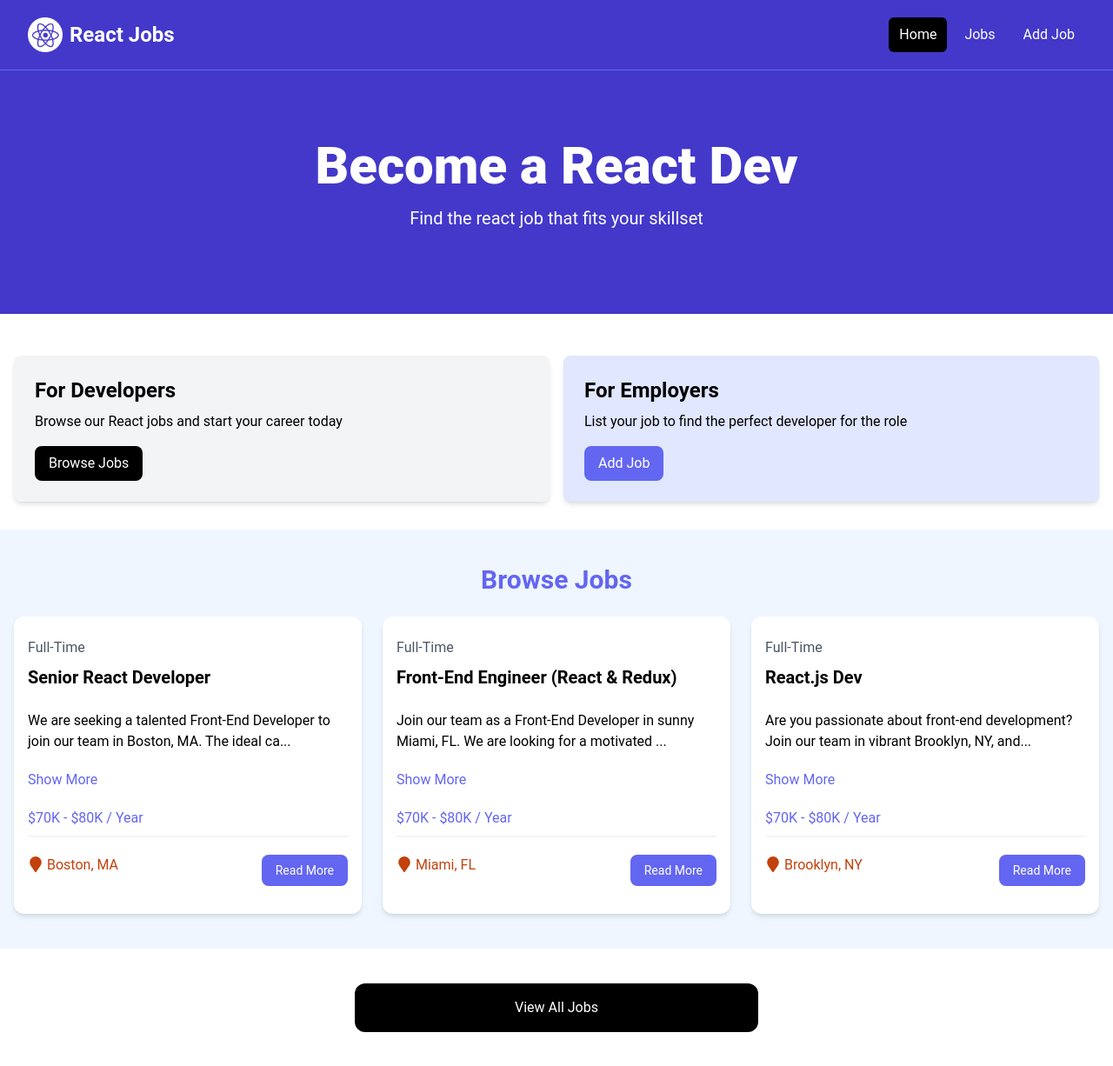
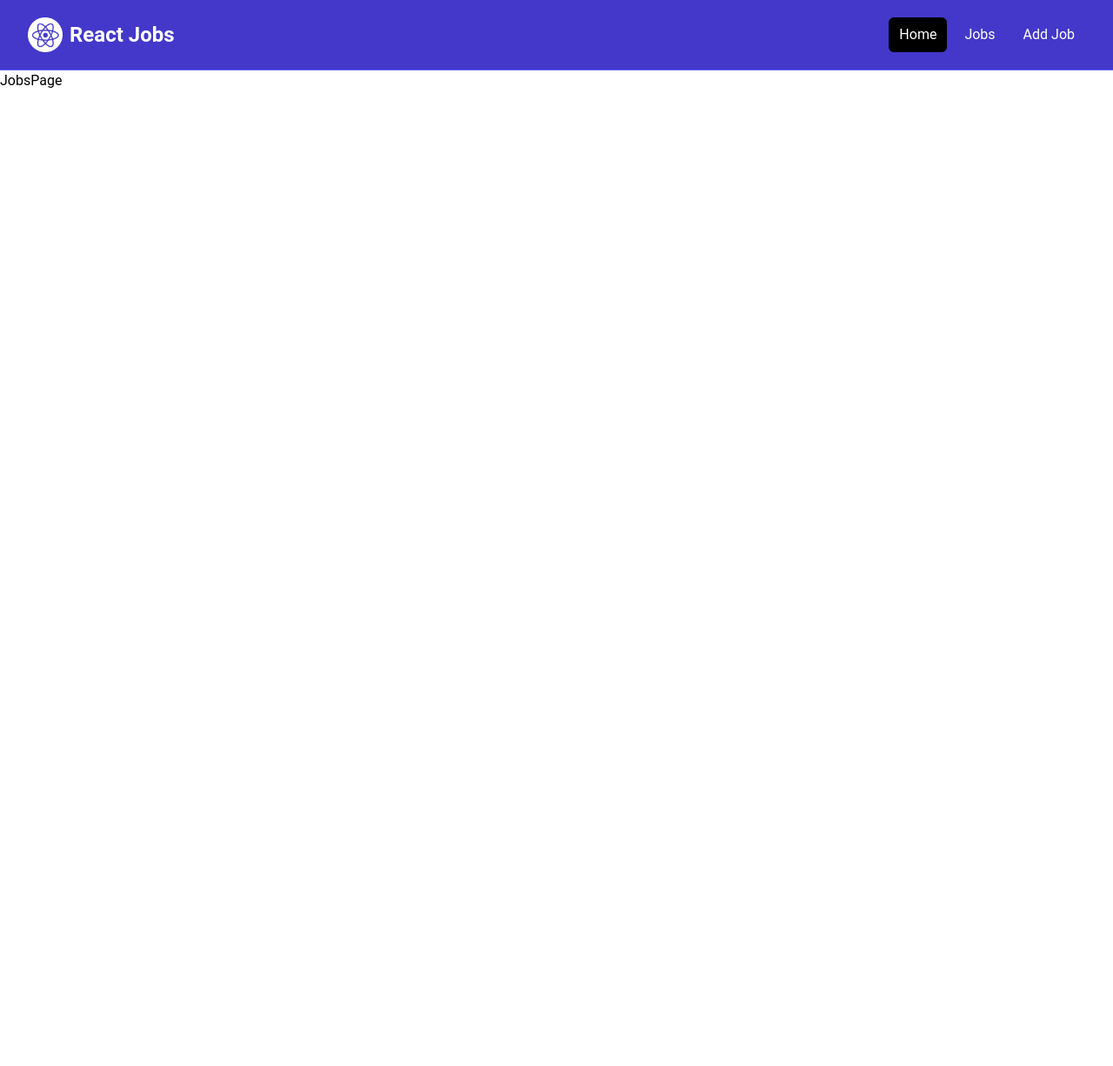
Before and after one commit to fkhan613/React-Job-Listings-Site, a React (Vite) app: page /jobs in a window 1280 px wide. Shown: the whole page at 87% size. After the commit the page ends 800 px from the top, so only its background shows below. Built offline with nearby package versions, Linux system fonts and the light colour scheme.

Commit message:
added react router, pages and layouts

```diff
--- a/package.json
+++ b/package.json
@@ -12,7 +12,8 @@
   "dependencies": {
     "react": "^18.2.0",
     "react-dom": "^18.2.0",
-    "react-icons": "^5.2.0"
+    "react-icons": "^5.2.0",
+    "react-router-dom": "^6.23.0"
   },
   "devDependencies": {
     "@types/react": "^18.2.66",
--- a/src/App.jsx
+++ b/src/App.jsx
@@ -1,19 +1,24 @@
-import Navbar from './components/Navbar'
-import Hero from './components/Hero'
-import HomeCards from './components/HomeCards'
-import JobListings from './components/JobListings'
-import ViewAllJobs from './components/ViewAllJobs'
+import {
+  Route,
+  createBrowserRouter,
+  createRoutesFromElements,
+  RouterProvider,
+} from "react-router-dom";
+import HomePage from "./pages/HomePage";
+import JobsPage from "./pages/JobsPage";
+import MainLayout from "./layouts/MainLayout";
+
+const router = createBrowserRouter(
+  createRoutesFromElements(
+    <Route path="/" element={<MainLayout/>}>
+      <Route index element={<HomePage />} />
+      <Route path="/jobs" element={<JobsPage />} />
+    </Route>
+  )
+);
 
 const App = () => {
-  return (
-    <>
-    <Navbar/>
-    <Hero/>
-    <HomeCards/>
-    <JobListings/>
-    <ViewAllJobs/>
-    </>
-  )
-}
+  return <RouterProvider router={router} />;
+};
 
-export default App
+export default App;
--- a/src/components/HomeCards.jsx
+++ b/src/components/HomeCards.jsx
@@ -1,4 +1,5 @@
 import Card from './Card'
+import { Link } from 'react-router-dom';
 const HomeCards = () => {
   return (
     <section className="py-4">
@@ -9,24 +10,24 @@
             <p className="mt-2 mb-4">
               Browse our React jobs and start your career today
             </p>
-            <a
-              href="/jobs.html"
+            <Link
+              to="/jobs"
               className="inline-block bg-black text-white rounded-lg px-4 py-2 hover:bg-gray-700"
             >
               Browse Jobs
-            </a>
+            </Link>
           </Card>
           <Card bg="bg-indigo-100">
             <h2 className="text-2xl font-bold">For Employers</h2>
             <p className="mt-2 mb-4">
               List your job to find the perfect developer for the role
             </p>
-            <a
-              href="/add-job.html"
+            <Link
+              to="/add-job"
               className="inline-block bg-indigo-500 text-white rounded-lg px-4 py-2 hover:bg-indigo-600"
             >
               Add Job
-            </a>
+            </Link>
           </Card>
         </div>
       </div>
--- a/src/components/JobListing.jsx
+++ b/src/components/JobListing.jsx
@@ -1,6 +1,7 @@
 /* eslint-disable react/prop-types */
 import { useState } from "react";
 import {FaMapMarker} from 'react-icons/fa'
+import { Link } from "react-router-dom";
 
 const JobListing = ({ job }) => {
   const [showFullDescription, setShowFullDescription] = useState(false);
@@ -32,12 +33,12 @@
           <FaMapMarker className="inline text-lg mb-1 mr-1"/>
             {job.location}
           </div>
-          <a
-            href={`/job/${job.id}`}
+          <Link
+            to={`/job/${job.id}`}
             className="h-[36px] bg-indigo-500 hover:bg-indigo-600 text-white px-4 py-2 rounded-lg text-center text-sm"
           >
             Read More
-          </a>
+          </Link>
         </div>
       </div>
     </div>
--- a/src/components/Navbar.jsx
+++ b/src/components/Navbar.jsx
@@ -1,4 +1,5 @@
-import logo from '../assets/images/logo.png'
+import logo from "../assets/images/logo.png";
+import { Link } from "react-router-dom";
 
 const Navbar = () => {
   return (
@@ -6,39 +7,32 @@
       <div className="mx-auto max-w-7xl px-2 sm:px-6 lg:px-8">
         <div className="flex h-20 items-center justify-between">
           <div className="flex flex-1 items-center justify-center md:items-stretch md:justify-start">
-            <a
-              className="flex flex-shrink-0 items-center mr-4"
-              href="/index.html"
-            >
-              <img
-                className="h-10 w-auto"
-                src={logo}
-                alt="React Jobs"
-              />
+            <Link className="flex flex-shrink-0 items-center mr-4" href="/">
+              <img className="h-10 w-auto" src={logo} alt="React Jobs" />
               <span className="hidden md:block text-white text-2xl font-bold ml-2">
                 React Jobs
               </span>
-            </a>
+            </Link>
             <div className="md:ml-auto">
               <div className="flex space-x-2">
-                <a
-                  href="/index.html"
+                <Link
+                  to="/"
                   className="text-white bg-black hover:bg-gray-900 hover:text-white rounded-md px-3 py-2"
                 >
                   Home
-                </a>
-                <a
-                  href="/jobs.html"
+                </Link>
+                <Link
+                  to="/jobs"
                   className="text-white hover:bg-gray-900 hover:text-white rounded-md px-3 py-2"
                 >
                   Jobs
-                </a>
-                <a
-                  href="/add-job.html"
+                </Link>
+                <Link
+                  to="/add-job"
                   className="text-white hover:bg-gray-900 hover:text-white rounded-md px-3 py-2"
                 >
                   Add Job
-                </a>
+                </Link>
               </div>
             </div>
           </div>
@@ -46,6 +40,6 @@
       </div>
     </nav>
   );
-}
+};
 
-export default Navbar
+export default Navbar;
--- a/src/components/ViewAllJobs.jsx
+++ b/src/components/ViewAllJobs.jsx
@@ -1,12 +1,14 @@
+import { Link } from "react-router-dom";
+
 const ViewAllJobs = () => {
   return (
     <section className="m-auto max-w-lg my-10 px-6">
-      <a
-        href="/jobs"
+      <Link
+        to="/jobs"
         className="block bg-black text-white text-center py-4 px-6 rounded-xl hover:bg-gray-700"
       >
         View All Jobs
-      </a>
+      </Link>
     </section>
   );
 }
--- /dev/null
+++ b/src/layouts/MainLayout.jsx
@@ -0,0 +1,13 @@
+import { Outlet } from "react-router-dom";
+import Navbar from "../components/Navbar";
+
+const MainLayout = () => {
+  return (
+    <>
+      <Navbar />
+      <Outlet />
+    </>
+  );
+};
+
+export default MainLayout;
--- /dev/null
+++ b/src/pages/HomePage.jsx
@@ -0,0 +1,17 @@
+import Hero from '../components/Hero'
+import HomeCards from '../components/HomeCards'
+import JobListings from '../components/JobListings'
+import ViewAllJobs from '../components/ViewAllJobs'
+
+const HomePage = () => {
+  return (
+    <>
+      <Hero />
+      <HomeCards/>
+      <JobListings/>
+      <ViewAllJobs/>
+    </>
+  );
+};
+
+export default HomePage;
--- /dev/null
+++ b/src/pages/JobsPage.jsx
@@ -0,0 +1,7 @@
+const JobsPage = () => {
+  return (
+    <div>JobsPage</div>
+  )
+}
+
+export default JobsPage
```
Also changed, not shown: 1 other file (tests, documents, lock files or other folders).
